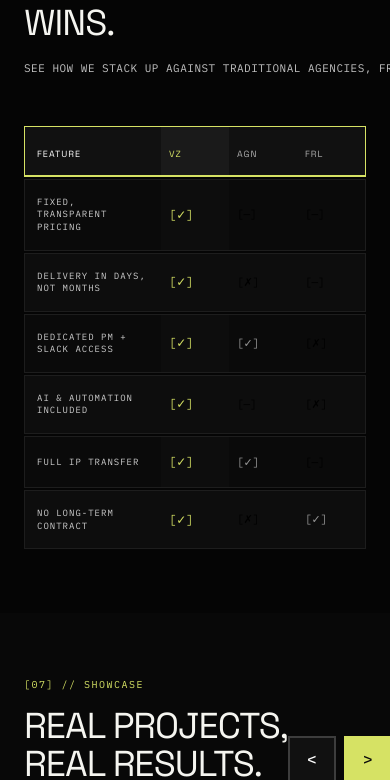
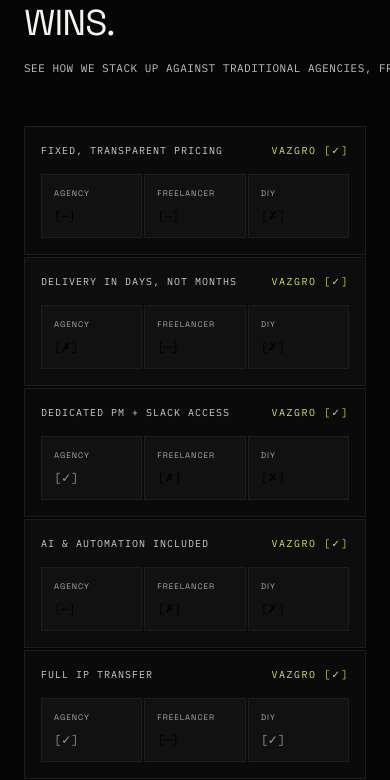
Before and after one commit to admin-vazgro/Vazgroagency, a Next.js app: page / in a window 390 px wide. Shown: the part 8287-9067 px from the top of the page. Built offline with nearby package versions, Linux system fonts and the light colour scheme.

Commit message:
changes v1

```diff
--- a/components/Comparison.tsx
+++ b/components/Comparison.tsx
@@ -67,34 +67,32 @@
 
       {/* Mobile: card-per-feature layout */}
       <div className="flex flex-col md:hidden w-full gap-[2px]">
-        {/* Header row */}
-        <div className="grid grid-cols-5 bg-[#111111] border border-[#D6E264] border-b-2">
-          <div className="col-span-2 px-3 py-3">
-            <span className="font-grotesk text-[9px] font-normal text-[#FFFFFF] tracking-[1px]">FEATURE</span>
-          </div>
-          <div className="px-2 py-3 bg-[#1A1A1A]">
-            <span className="font-grotesk text-[9px] font-normal text-[#D6E264] tracking-[1px]">VZ</span>
-          </div>
-          <div className="px-2 py-3">
-            <span className="font-grotesk text-[9px] font-normal text-[#AAAAAA] tracking-[1px]">AGN</span>
-          </div>
-          <div className="px-2 py-3">
-            <span className="font-grotesk text-[9px] font-normal text-[#AAAAAA] tracking-[1px]">FRL</span>
-          </div>
-        </div>
         {rows.map((row, i) => (
-          <div key={row.feature} className={`grid grid-cols-5 border border-[#1D1D1D] ${i % 2 === 0 ? "bg-[#0A0A0A]" : "bg-[#0D0D0D]"}`}>
-            <div className="col-span-2 flex items-center px-3 py-4">
-              <span className="font-ibm-mono text-[9px] text-[#CCCCCC] tracking-[1px] leading-[1.4]">{row.feature}</span>
+          <div
+            key={row.feature}
+            className={`flex flex-col gap-4 border border-[#1D1D1D] p-4 ${i % 2 === 0 ? "bg-[#0A0A0A]" : "bg-[#0D0D0D]"}`}
+          >
+            <div className="flex items-center justify-between gap-4">
+              <span className="font-ibm-mono text-[10px] text-[#CCCCCC] tracking-[1px] leading-[1.5]">
+                {row.feature}
+              </span>
+              <span className="font-ibm-mono text-[10px] text-[#D6E264] tracking-[1.5px] shrink-0">
+                VAZGRO {row.vz}
+              </span>
             </div>
-            <div className="flex items-center px-2 py-4 bg-[#0D0D0D]">
-              <span className="font-ibm-mono text-[12px] text-[#D6E264] font-normal">{row.vz}</span>
-            </div>
-            <div className="flex items-center px-2 py-4">
-              <span className={`font-ibm-mono text-[11px] ${cellColor(row.agency)}`}>{row.agency}</span>
-            </div>
-            <div className="flex items-center px-2 py-4">
-              <span className={`font-ibm-mono text-[11px] ${cellColor(row.freelance)}`}>{row.freelance}</span>
+            <div className="grid grid-cols-3 gap-[2px]">
+              {[
+                { label: "AGENCY", value: row.agency },
+                { label: "FREELANCER", value: row.freelance },
+                { label: "DIY", value: row.diy },
+              ].map((item) => (
+                <div key={item.label} className="flex flex-col gap-2 border border-[#1D1D1D] bg-[#111111] px-3 py-3">
+                  <span className="font-grotesk text-[8px] font-normal text-[#AAAAAA] tracking-[1px]">
+                    {item.label}
+                  </span>
+                  <span className={`font-ibm-mono text-[12px] ${cellColor(item.value)}`}>{item.value}</span>
+                </div>
+              ))}
             </div>
           </div>
         ))}
--- a/components/FinalCTA.tsx
+++ b/components/FinalCTA.tsx
@@ -13,12 +13,12 @@
       </div>
 
       {/* Title */}
-      <h2 className="font-grotesk text-[44px] md:text-[80px] font-normal text-[#F5F5F0] tracking-[-2px] leading-none text-center w-full max-w-[1000px] whitespace-pre-line">
+      <h2 className="font-grotesk text-[36px] sm:text-[44px] md:text-[80px] font-normal text-[#F5F5F0] tracking-[-2px] leading-[0.95] text-center w-full max-w-[1000px] whitespace-pre-line">
         <GlitchText text={"LET'S GROW YOUR\nBUSINESS DIGITALLY."} speed={40} delay={200} />
       </h2>
 
       {/* Subtitle */}
-      <p className="font-ibm-mono text-[10px] md:text-[14px] text-[#BBBBBB] tracking-[0.5px] md:tracking-[2px] text-center text-pretty w-full max-w-[700px] px-2">
+      <p className="font-ibm-mono text-[11px] md:text-[14px] text-[#BBBBBB] tracking-[0.5px] md:tracking-[2px] leading-[1.7] text-center text-pretty w-full max-w-[700px] px-2">
         <GlitchText text="FREE 30-MINUTE STRATEGY CALL. NO COMMITMENT. NO PRESSURE. JUST RESULTS." speed={20} delay={450} />
       </p>
 
--- a/components/Footer.tsx
+++ b/components/Footer.tsx
@@ -18,7 +18,7 @@
           <p className="font-ibm-mono text-[11px] text-[#FFFFFF] tracking-[1px] leading-[1.6] max-w-[260px]">
             UK DIGITAL AGENCY — WEB DESIGN, MARKETING &amp; AI FOR GROWING BUSINESSES. LONDON, UK.
           </p>
-          <div className="flex gap-[12px]">
+          <div className="flex flex-wrap gap-[12px]">
             {[
               { label: "YT", href: "https://www.youtube.com" },
               { label: "FB", href: "https://www.facebook.com" },
@@ -42,7 +42,7 @@
         </div>
 
         {/* Link columns */}
-        <div className="grid grid-cols-3 md:flex md:flex-1 gap-8 md:gap-[80px]">
+        <div className="grid grid-cols-2 md:flex md:flex-1 gap-8 md:gap-[80px]">
           {[
             { heading: "SERVICES", links: serviceLinks },
             { heading: "COMPANY", links: companyLinks },
@@ -65,7 +65,7 @@
           ))}
 
           {/* Get started col */}
-          <div className="flex flex-col gap-4 md:gap-[20px]">
+          <div className="flex flex-col gap-4 md:gap-[20px] col-span-2 md:col-span-1">
             <span className="font-grotesk text-[11px] font-normal text-[#F5F5F0] tracking-[2px]">
               GET STARTED
             </span>
@@ -87,7 +87,7 @@
         <span className="font-ibm-mono text-[11px] text-[#BBBBBB] tracking-[1px]">
           © 2026 VAZGRO LTD · REGISTERED IN ENGLAND &amp; WALES · LONDON, UK
         </span>
-        <div className="flex items-center gap-6 md:gap-[32px]">
+        <div className="flex flex-wrap items-center gap-4 md:gap-[32px]">
           <a href="#" className="font-ibm-mono text-[11px] text-[#BBBBBB] tracking-[1px] hover:text-[#AAAAAA] transition-colors">
             PRIVACY
           </a>
--- a/components/Showcase.tsx
+++ b/components/Showcase.tsx
@@ -74,20 +74,22 @@
   return (
       <section id="showcase" className="flex flex-col w-full bg-[#080808] pt-16 md:pt-[100px] pb-0 gap-8 md:gap-[48px]">
       {/* Header */}
-      <div className="flex items-end justify-between px-6 md:px-[120px]">
+      <div className="flex flex-col gap-6 px-6 md:px-[120px] md:flex-row md:items-end md:justify-between">
         <SectionHeader
           label="[07] // SHOWCASE"
           title={"REAL PROJECTS,\nREAL RESULTS."}
           titleWidth="w-full max-w-[600px]"
         />
-        <div className="flex items-center gap-[8px] shrink-0">
+        <div className="flex items-center gap-[8px] shrink-0 self-start md:self-auto">
           <button
+            type="button"
             onClick={prev}
             className="flex items-center justify-center w-[48px] h-[48px] bg-[#111111] border-2 border-[#3D3D3D] hover:border-[#888888] transition-colors"
           >
             <span className="font-grotesk text-[18px] font-normal text-[#FFFFFF]">&lt;</span>
           </button>
           <button
+            type="button"
             onClick={next}
             className="flex items-center justify-center w-[48px] h-[48px] bg-[#D6E264] hover:bg-[#e6c200] transition-colors"
           >
@@ -173,6 +175,7 @@
         {slides.map((_, i) => (
           <button
             key={i}
+            type="button"
             onClick={() => setActive(i)}
             className="h-[4px] transition-all"
             style={{ width: i === active ? 32 : 8, backgroundColor: i === active ? "#D6E264" : "#333333" }}
@@ -181,7 +184,7 @@
       </div>
 
       {/* Footer */}
-      <div className="flex items-center justify-between px-6 md:px-[120px] pb-16 md:pb-[100px]">
+      <div className="flex flex-col items-start gap-3 px-6 pb-16 md:px-[120px] md:pb-[100px] sm:flex-row sm:items-center sm:justify-between">
         <span className="font-ibm-mono text-[11px] text-[#999999] tracking-[2px]">
           SHOWING 0{active + 1} OF 04 PROJECTS
         </span>
```
